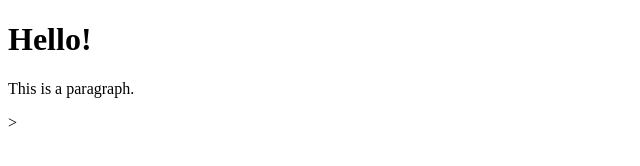
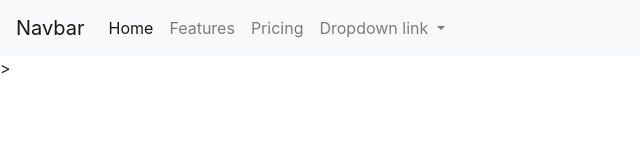
Before and after one commit to perth-tabelog/perth-tabelog.github.io, a plain HTML site: page index.html in a window 1280 px wide. Shown: the whole page, without its empty margins (0-640 px from the left). Drawn offline with nearby package versions, Linux system fonts and the light colour scheme.

Commit message:
Update index.html

```diff
--- a/index.html
+++ b/index.html
@@ -2,11 +2,45 @@
 <html>
 <head>
 <title>Page Title</title>
+  <!-- CSS only -->
+<link rel="stylesheet" href="https://stackpath.bootstrapcdn.com/bootstrap/4.5.2/css/bootstrap.min.css" integrity="sha384-JcKb8q3iqJ61gNV9KGb8thSsNjpSL0n8PARn9HuZOnIxN0hoP+VmmDGMN5t9UJ0Z" crossorigin="anonymous">
 </head>
 <body>
 
-<h1>Hello!</h1>
-<p>This is a paragraph.</p>
+  <nav class="navbar navbar-expand-lg navbar-light bg-light">
+  <a class="navbar-brand" href="#">Navbar</a>
+  <button class="navbar-toggler" type="button" data-toggle="collapse" data-target="#navbarNavDropdown" aria-controls="navbarNavDropdown" aria-expanded="false" aria-label="Toggle navigation">
+    <span class="navbar-toggler-icon"></span>
+  </button>
+  <div class="collapse navbar-collapse" id="navbarNavDropdown">
+    <ul class="navbar-nav">
+      <li class="nav-item active">
+        <a class="nav-link" href="#">Home <span class="sr-only">(current)</span></a>
+      </li>
+      <li class="nav-item">
+        <a class="nav-link" href="#">Features</a>
+      </li>
+      <li class="nav-item">
+        <a class="nav-link" href="#">Pricing</a>
+      </li>
+      <li class="nav-item dropdown">
+        <a class="nav-link dropdown-toggle" href="#" id="navbarDropdownMenuLink" role="button" data-toggle="dropdown" aria-haspopup="true" aria-expanded="false">
+          Dropdown link
+        </a>
+        <div class="dropdown-menu" aria-labelledby="navbarDropdownMenuLink">
+          <a class="dropdown-item" href="#">Action</a>
+          <a class="dropdown-item" href="#">Another action</a>
+          <a class="dropdown-item" href="#">Something else here</a>
+        </div>
+      </li>
+    </ul>
+  </div>
+</nav>
 
+
+<!-- JS, Popper.js, and jQuery -->
+<script src="https://code.jquery.com/jquery-3.5.1.slim.min.js" integrity="sha384-DfXdz2htPH0lsSSs5nCTpuj/zy4C+OGpamoFVy38MVBnE+IbbVYUew+OrCXaRkfj" crossorigin="anonymous"></script>
+<script src="https://cdn.jsdelivr.net/npm/popper.js@1.16.1/dist/umd/popper.min.js" integrity="sha384-9/reFTGAW83EW2RDu2S0VKaIzap3H66lZH81PoYlFhbGU+6BZp6G7niu735Sk7lN" crossorigin="anonymous"></script>
+<script src="https://stackpath.bootstrapcdn.com/bootstrap/4.5.2/js/bootstrap.min.js" integrity="sha384-B4gt1jrGC7Jh4AgTPSdUtOBvfO8shuf57BaghqFfPlYxofvL8/KUEfYiJOMMV+rV" crossorigin="anonymous"></script>
 </body>
 </html>>
```
